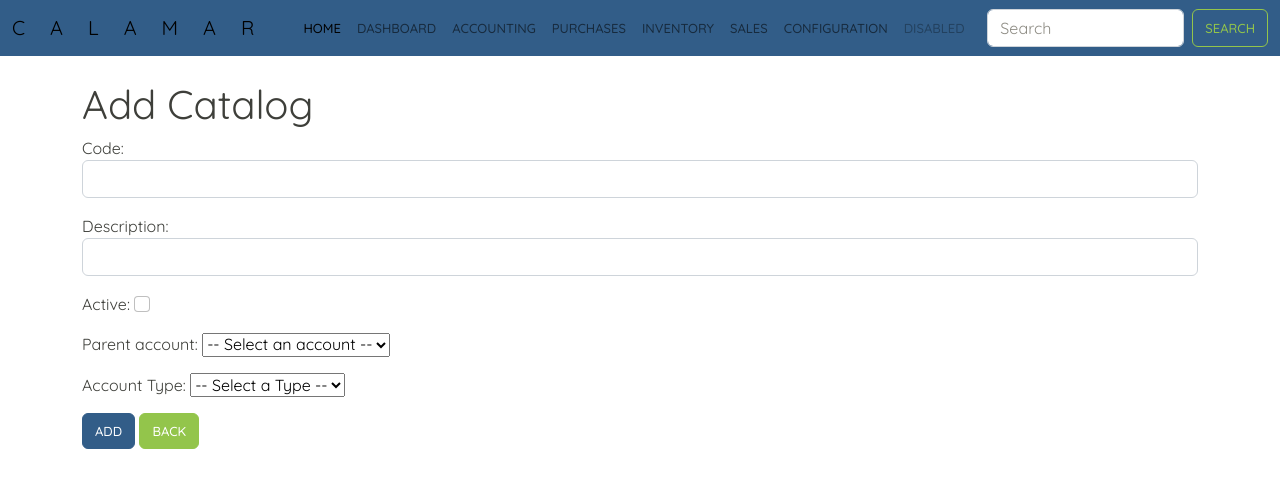
After one commit to MarcoCorcho/calamar, a Django app: page /accounting/add-catalog/ in a window 1280 px wide. The commit adds this page. Shown: the top 488 px of the page. Run offline with Django 5.2, Linux system fonts and the light colour scheme; some libraries are stand-ins or nearby versions.

Commit message:
creacion de listado catalago, agregado campo codigo en tabla catalogo y pagina para agregar catalago

```diff
--- a/accounting/forms.py
+++ b/accounting/forms.py
@@ -11,3 +11,15 @@ class AccountTypeForm(forms.ModelForm):
     class Meta:
         model = AccountType
         fields = ['description', 'status']
+
+# Form for Catalog model
+class CatalogForm(forms.ModelForm):
+    code = forms.CharField(max_length=20, label='Code', widget=forms.TextInput(attrs={'class': 'form-control'}))
+    description = forms.CharField(max_length=100, label='Description', widget=forms.TextInput(attrs={'class': 'form-control'}))
+    status = forms.BooleanField(required=False, label='Active', widget=forms.CheckboxInput(attrs={'class': 'form-check-input'}))
+    parent = forms.ModelChoiceField(queryset=Catalog.objects.all(), empty_label="-- Select an account --", to_field_name="id", required=True, label="Parent account")
+    account_type = forms.ModelChoiceField(queryset=AccountType.objects.all(), empty_label="-- Select a Type --", to_field_name="id", required=True, label="Account Type")
+
+    class Meta:
+        model = Catalog
+        fields = ['code','description', 'status', 'parent', 'account_type']
--- a/accounting/models.py
+++ b/accounting/models.py
@@ -19,6 +19,7 @@ class AccountType(models.Model):
 
 # Catalog Model
 class Catalog(models.Model):
+    code = models.CharField(max_length=20)
     description = models.CharField(max_length=100)
     status = models.BooleanField(default=True)
     parent = models.ForeignKey('self', on_delete=models.CASCADE, null=True, blank=True, related_name='children')
--- a/accounting/templates/accounting/accounting-menu.html
+++ b/accounting/templates/accounting/accounting-menu.html
@@ -19,9 +19,8 @@
         <h1>Accounting Menu</h1>
         <ul class="list-group">
             <li class="list-group-item"><a href="{% url 'account_types' %}">List Account Types</a></li>
-            <li class="list-group-item"><a href="#">List Catalog</a></li>
+            <li class="list-group-item"><a href="{% url 'catalogs' %}">List Catalog</a></li>
             <li class="list-group-item"><a href="#">List Periods</a></li>
             <li class="list-group-item"><a href="#">List Accounting Entry Headers</a></li>
-            <li class="list-group-item"><a href="#">List Accounting Entry Details</a></li>
         </ul>
 {% endblock content %}
--- /dev/null
+++ b/accounting/templates/accounting/add-catalog.html
@@ -0,0 +1,19 @@
+{% extends 'master/master.html' %}
+
+{% load static %}
+
+{% block title %}
+    <title>Add Catalog</title>
+{% endblock title %}
+
+{% block content %}
+    <div class="container mt-4">
+        <h1>Add Catalog</h1>
+        <form method="post" action="{% url 'add_catalog' %}">
+            {% csrf_token %}
+            {{ form.as_p }}
+            <button type="submit" class="btn btn-primary">Add</button>
+            <button onclick="history.back()" class="btn btn-success">Back</button>
+        </form>
+    </div>
+{% endblock content %}
--- a/accounting/urls.py
+++ b/accounting/urls.py
@@ -9,4 +9,6 @@ urlpatterns = [
     path('add-account-type/', views.add_account_type, name='add_account_type'),
     path('edit-account-type/<int:account_type_id>/', views.edit_account_type, name='edit_account_type'),
     path('delete-account-type/<int:account_type_id>/', views.delete_account_type, name='delete_account_type'),
+    path('catalogs/', views.catalogs, name='catalogs'),
+    path('add-catalog/', views.add_catalog, name='add_catalog'),
 ]
--- a/accounting/views.py
+++ b/accounting/views.py
@@ -1,7 +1,7 @@
 from django.http import HttpResponse
 from django.shortcuts import render, redirect, get_object_or_404
 from .models import AccountType, Catalog, Period, AccountingEntryHeader, AccountingEntryDetail
-from .forms import AccountTypeForm
+from .forms import AccountTypeForm, CatalogForm
 from django.template import loader
 from django.contrib import messages
 
@@ -58,3 +58,42 @@ def delete_account_type(request, account_type_id):
     account_type = AccountType.objects.get(id=account_type_id)
     account_type.delete()
     return redirect('/accounting/account-types/')
+
+# View for Catalog
+def catalogs(request):
+    catalogs = Catalog.objects.all()
+    template_name = 'accounting/catalogs.html'
+    context = {
+        'catalogs': catalogs,
+    }
+    return render(request, template_name, context)
+
+# View to add new Catalog
+def add_catalog(request):
+    if request.method == 'POST':
+        form = CatalogForm(request.POST)
+        if form.is_valid():
+            code = form.cleaned_data['code']
+            description = form.cleaned_data['description']
+            status = form.cleaned_data['status']
+            parent = form.cleaned_data['parent']
+            account_type = form.cleaned_data['account_type']
+            Catalog.objects.create(description=description, status=status, parent=parent, account_type=account_type)
+            messages.success(request, 'Catalog added')
+            return redirect('/accounting/catalogs/')
+    else:
+        form = CatalogForm()
+
+    template = loader.get_template('accounting/add-catalog.html')
+    context = {
+       'form': form,
+    }
+    return HttpResponse(template.render(context, request))
+
+# View to edit an existing Catalog
+def edit_catalog(request, catalog_id):
+    pass
+
+# View to delete an existing Catalog
+def delete_catalog(request, catalog_id):
+    pass
```
Also changed, not shown: accounting/templates/accounting/catalogs.html (added, +55 -0 lines), accounting/migrations/0002_catalog_code.py (added).
